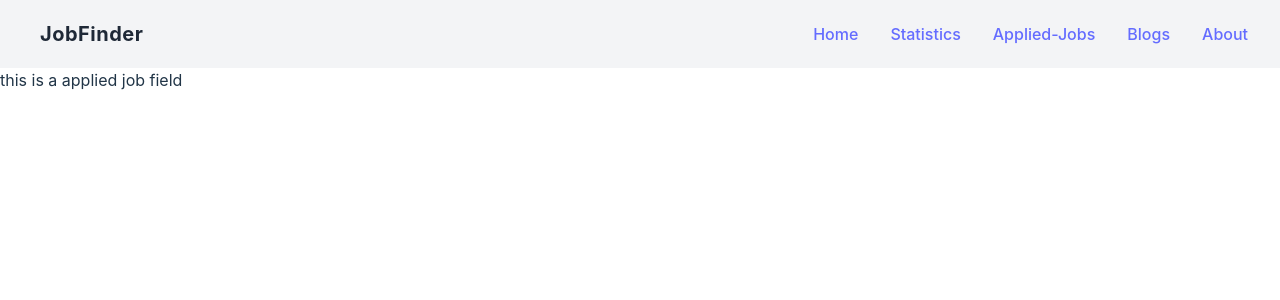
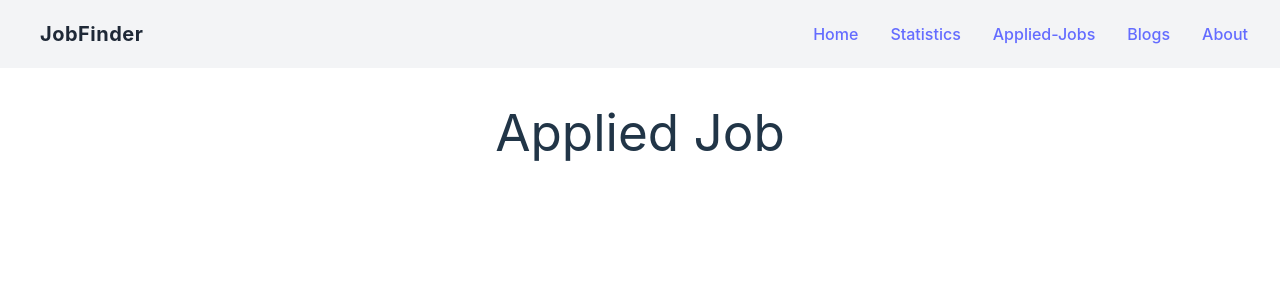
Before and after one commit to NaimunNahar14/Career-Hub, a React (Vite) app: page /job in a window 1280 px wide. Shown: the top 300 px of the page. Built offline with nearby package versions, Linux system fonts and the light colour scheme.

Commit message:
appliedjobs failed

```diff
--- a/src/components/AppliedJobs/AppliedJobs.jsx
+++ b/src/components/AppliedJobs/AppliedJobs.jsx
@@ -1,9 +1,16 @@
 import React from 'react';
+import { useLoaderData } from 'react-router-dom';
 
 const AppliedJobs = () => {
+    const jobs = useLoaderData();
+    // console.log(jobs);
+
     return (
         <div>
-            <h2>this is a applied job field</h2>
+           <div>
+            <h1 className='text-center mt-9'>Applied Job</h1>
+
+        </div>
         </div>
     );
 };
--- a/src/components/JobDetail.jsx
+++ b/src/components/JobDetail.jsx
@@ -37,7 +37,7 @@ const JobDetail = () => {
                         <h3><span>Phone</span>: +88013457889</h3>
                         <h3><span>E-mail</span>: jobs@acmecorp.com</h3>
                         <h3><span>Location</span>: {Data.location}</h3>
-                    <button className='mb-3 bg-blue-400'>Apply Now</button>
+                    <button onClick={handlebtn} className='mb-3 bg-blue-400'>Apply Now</button>
 
                     </div>
                 </div>
--- a/src/main.jsx
+++ b/src/main.jsx
@@ -42,6 +42,7 @@ const router = createBrowserRouter([
       {
         path:'/job',
         element:<AppliedJobs></AppliedJobs>,
+        loader: () => fetch('/jobs.json')
       },
       {
         path:'/statistics',
```
